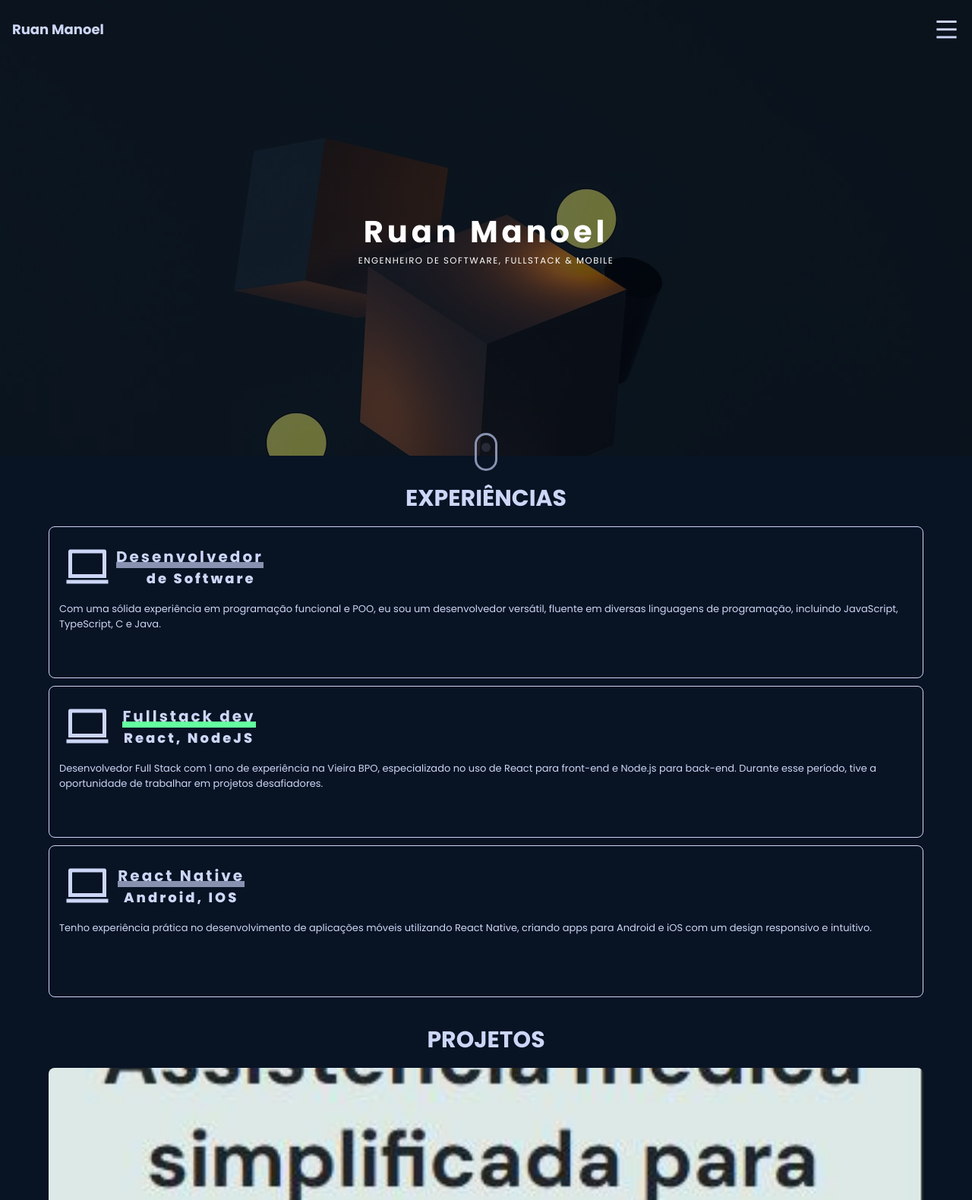
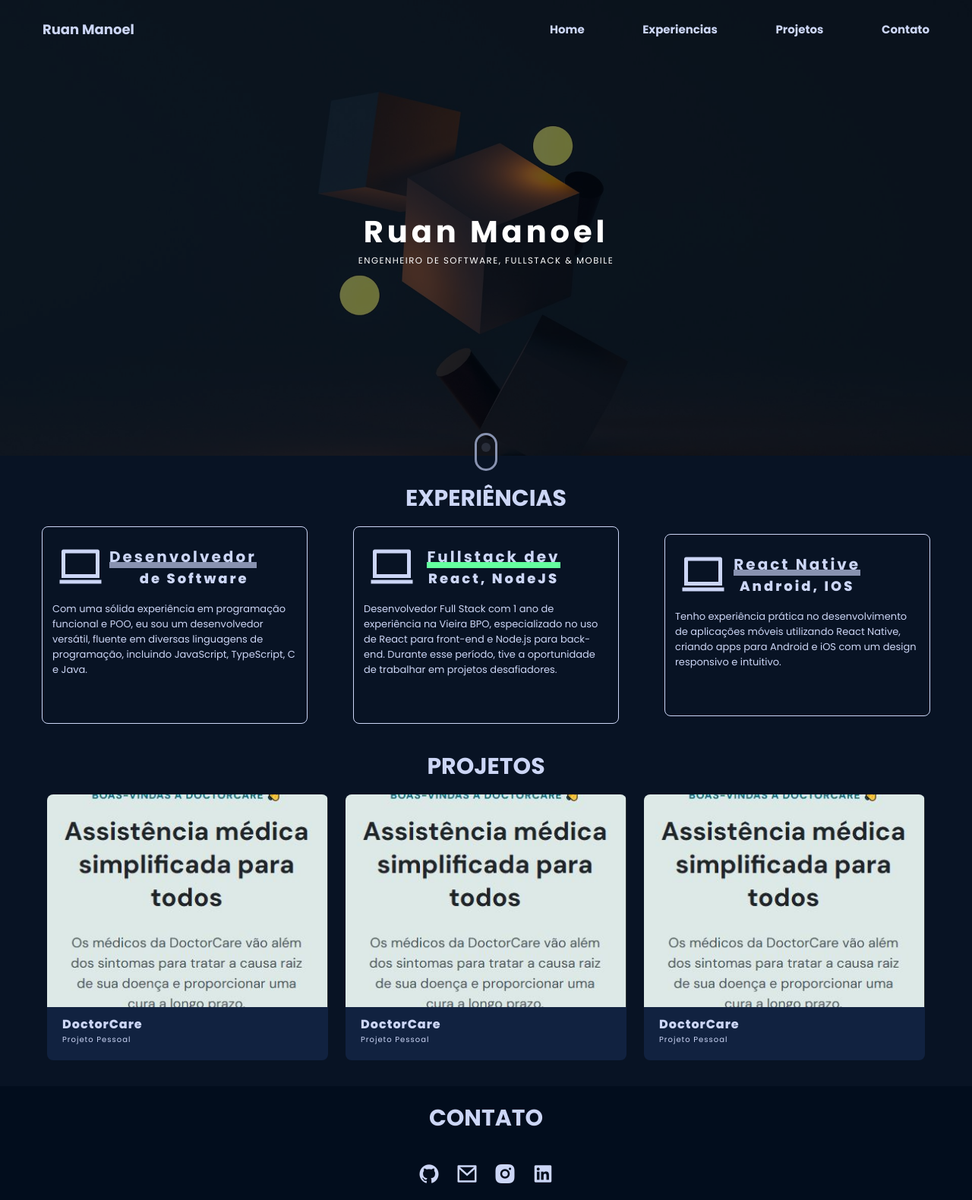
Before and after one commit to ruuanmanoel/Portfolio, a plain HTML site: page index.html in a window 1280 px wide. Shown: the top 1580 px of the page at 76% size. Drawn offline with nearby package versions, Linux system fonts and the light colour scheme.

Commit message:
Adicionando responsividade desktop

```diff
--- a/assets/style.css
+++ b/assets/style.css
@@ -37,7 +37,8 @@ body{
     max-height: 600px;
     display: flex;
     flex-direction: column;
-    background: url(images/fundo-mobile.jpg) ;
+    background: url(images/fundo-mobile.jpg) no-repeat ;
+    background-size: cover;
     background-position: center top;
     position: relative;
     z-index: 2;
@@ -115,6 +116,9 @@ header>div{
         text-align: center;
         padding-block: 2.4rem;
 
+    }
+    a:hover{
+        color: var(--touch-action);
     }
 }
 #navigation{
@@ -200,6 +204,7 @@ header>div{
 }
 .card{
     min-width: 320px;
+    max-width: 380px;
     width: 90%;
     min-height: 200px;
     padding: 1rem;
@@ -274,16 +279,19 @@ header>div{
     display: flex;
     flex-direction: column;
     align-items: center;
+    gap: 2rem;
 
 }
 .projeto{
     min-width: 320px;
+    max-width: 400px;
     width: 90%;
     height: 600px;
     display: flex;
     flex-direction: column;
     border-radius: .8rem;
     overflow: hidden;
+
 
 }
 .container-imagem {
@@ -380,3 +388,65 @@ header>div{
         font-size: 3rem;
     }
 }
+
+@media screen and (min-width:850px) {
+    .container{
+        max-width: 1200px;
+    }
+    #home header{
+        width: 100%;
+        align-items: center;
+        margin: 0 auto;
+
+    }
+    #cards{
+        flex-direction: row;
+        flex-wrap: wrap;
+        justify-content: center;
+        gap: 6rem;
+
+
+    }
+    .card{
+        width: 350px;
+    }
+    .projeto{
+        width: 370px;
+        height:350px;
+    }
+    .container-imagem{
+        height:80%;
+    }
+    #projetos-container{
+        width: 100%;
+        max-width: 1200px;
+        flex-direction: row;
+        flex-wrap: wrap;
+        justify-content: space-evenly;
+        gap: .1rem;
+    }
+    #navigation{
+        display: flex;
+        width: 500px;
+        height: 100%;
+        position: static;
+        align-items: center;
+        list-style: none;
+        justify-content: space-between;
+        font-size: 1.5rem;
+        font-weight: 700;
+        a{
+            display: block;
+            text-decoration: none;
+            color: var(--text);
+            transition: 1s;
+        }
+        a:hover{
+            color: var(--text-secondary);
+        }
+
+    }
+    i#open-menu,#close-menu{
+        display: none;
+    }
+}
--- a/index.html
+++ b/index.html
@@ -45,9 +45,9 @@
 
 
     <!-- Seção de experiencias -->
-    <section id="experiencias">
+    <section id="experiencias" >
         <h2>experiências</h2>
-        <div id="cards">
+        <div id="cards" >
             <div class="card">
                 <header>
                     <i class="ri-macbook-line"></i>
@@ -89,12 +89,41 @@
             <div class="projeto">
 
                     <div class="container-imagem">
-                        <a href="">
-                            <img src="assets/images/doctor-mobile.JPG" alt="">
+                        <a href="https://ruuanmanoel.github.io/doctorcareworkshop/" target="_blank">
+                            <img src="assets/images/doctor-mobile.JPG" alt="Imagem de um site para atendimento medico">
                         </a>
                     </div>
                     <footer>
-                        <a href="#">
+                        <a href="https://ruuanmanoel.github.io/doctorcareworkshop/">
+                            DoctorCare
+                        </a>
+                        <span>Projeto Pessoal</span>
+                    </footer>
+
+            </div>
+            <div class="projeto">
+
+                    <div class="container-imagem">
+                        <a href="https://ruuanmanoel.github.io/doctorcareworkshop/" target="_blank">
+                            <img src="assets/images/doctor-mobile.JPG" alt="Imagem de um site para atendimento medico">
+                        </a>
+                    </div>
+                    <footer>
+                        <a href="https://ruuanmanoel.github.io/doctorcareworkshop/">
+                            DoctorCare
+                        </a>
+                        <span>Projeto Pessoal</span>
+                    </footer>
+
+            </div>
+            <div class="projeto" >
+                    <div class="container-imagem">
+                        <a href="https://ruuanmanoel.github.io/doctorcareworkshop/" target="_blank">
+                            <img src="assets/images/doctor-mobile.JPG" alt="Imagem de um site para atendimento medico">
+                        </a>
+                    </div>
+                    <footer>
+                        <a href="https://ruuanmanoel.github.io/doctorcareworkshop/">
                             DoctorCare
                         </a>
                         <span>Projeto Pessoal</span>
```
